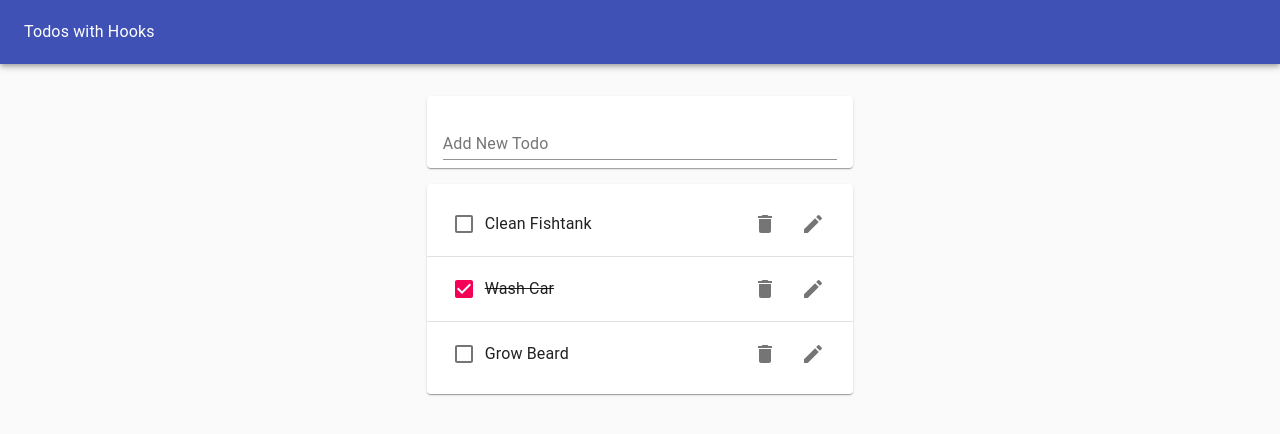
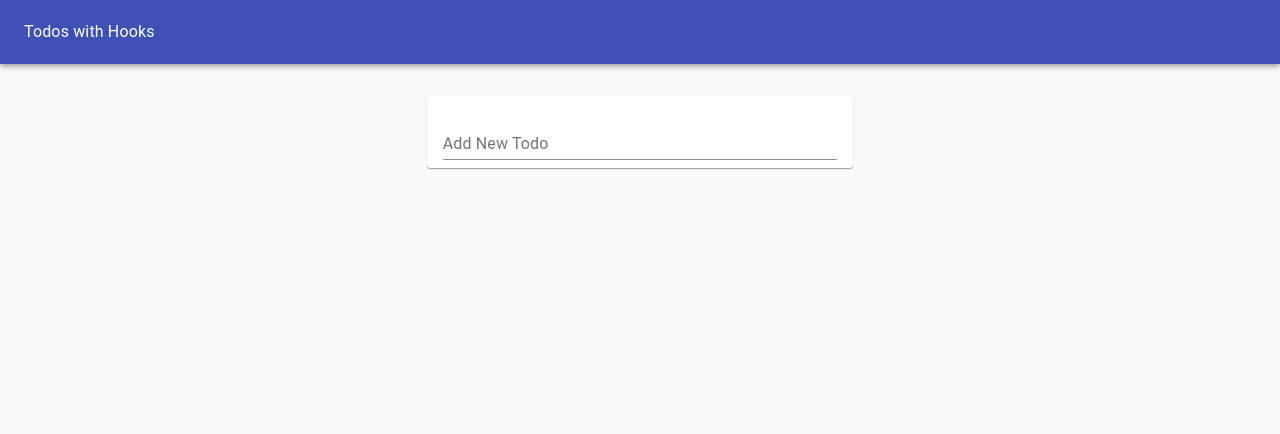
Before and after one commit to kripton-it/todo-list-with-hooks, a React (Create React App) app: page / in a window 1280 px wide. Shown: the top 434 px of the page. Built offline with nearby package versions, Linux system fonts and the light colour scheme.

Commit message:
useEffect и localStorage

```diff
--- a/src/TodoApp.js
+++ b/src/TodoApp.js
@@ -1,4 +1,4 @@
-import React, { useState } from "react";
+import React, { useState, useEffect } from "react";
 import uuid from "uuid/v4";
 import Typography from "@material-ui/core/Typography";
 import Paper from "@material-ui/core/Paper";
@@ -9,11 +9,7 @@
 import TodoForm from "./TodoForm";
 
 const TodoApp = () => {
-  const initialTodos = [
-    { id: 1, task: "Clean Fishtank", completed: false },
-    { id: 2, task: "Wash Car", completed: true },
-    { id: 3, task: "Grow Beard", completed: false }
-  ];
+  const initialTodos = JSON.parse(window.localStorage.getItem("todos") || "[]");
 
   const [todos, setTodos] = useState(initialTodos);
 
@@ -42,6 +38,12 @@
     );
     setTodos(updatedTodos);
   };
+
+  const updateLocalStorage = () => {
+    window.localStorage.setItem("todos", JSON.stringify(todos));
+  };
+
+  useEffect(updateLocalStorage, [todos]);
 
   return (
     <Paper
--- a/src/TodoList.js
+++ b/src/TodoList.js
@@ -6,6 +6,8 @@
 import TodoItem from "./TodoItem";
 
 const TodoList = ({ todos, removeTodo, toggleTodo, updateTodo }) => {
+  if (todos.length === 0) return null;
+
   return (
     <Paper>
       <List>
```
